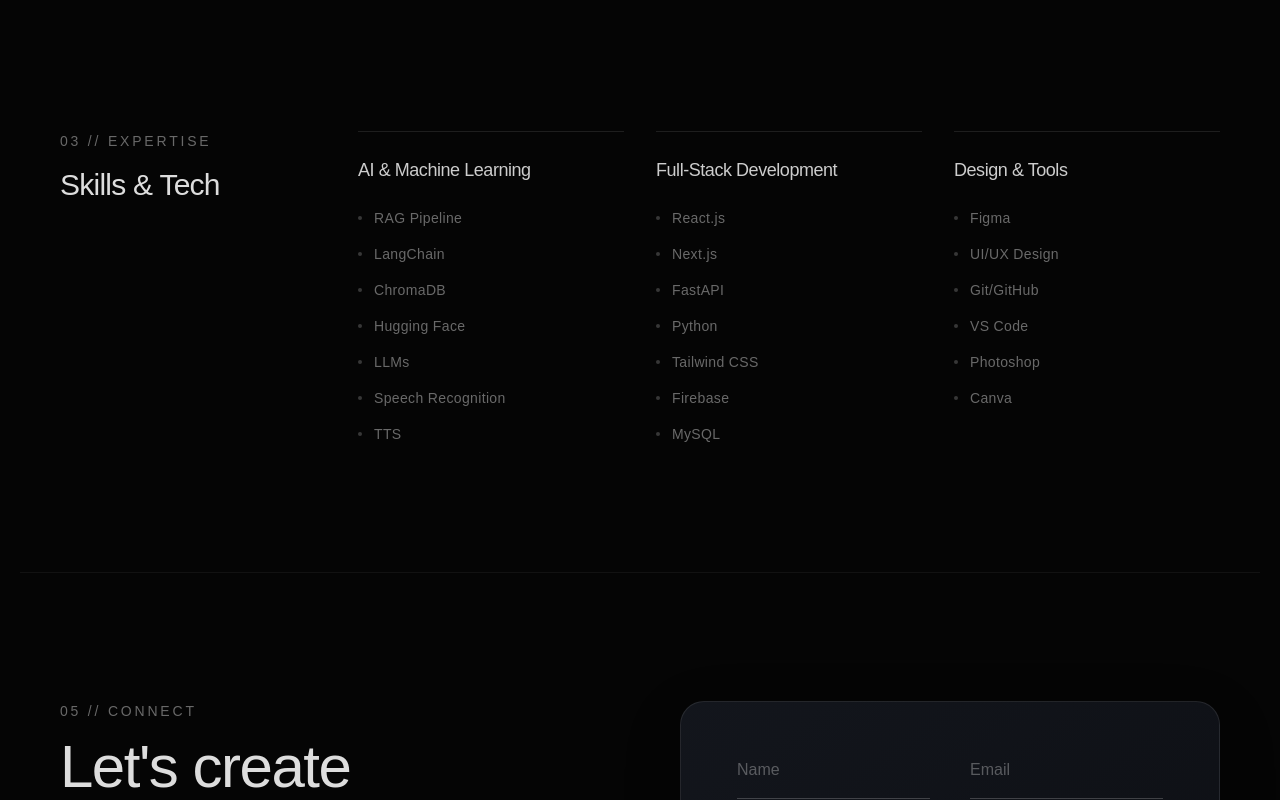
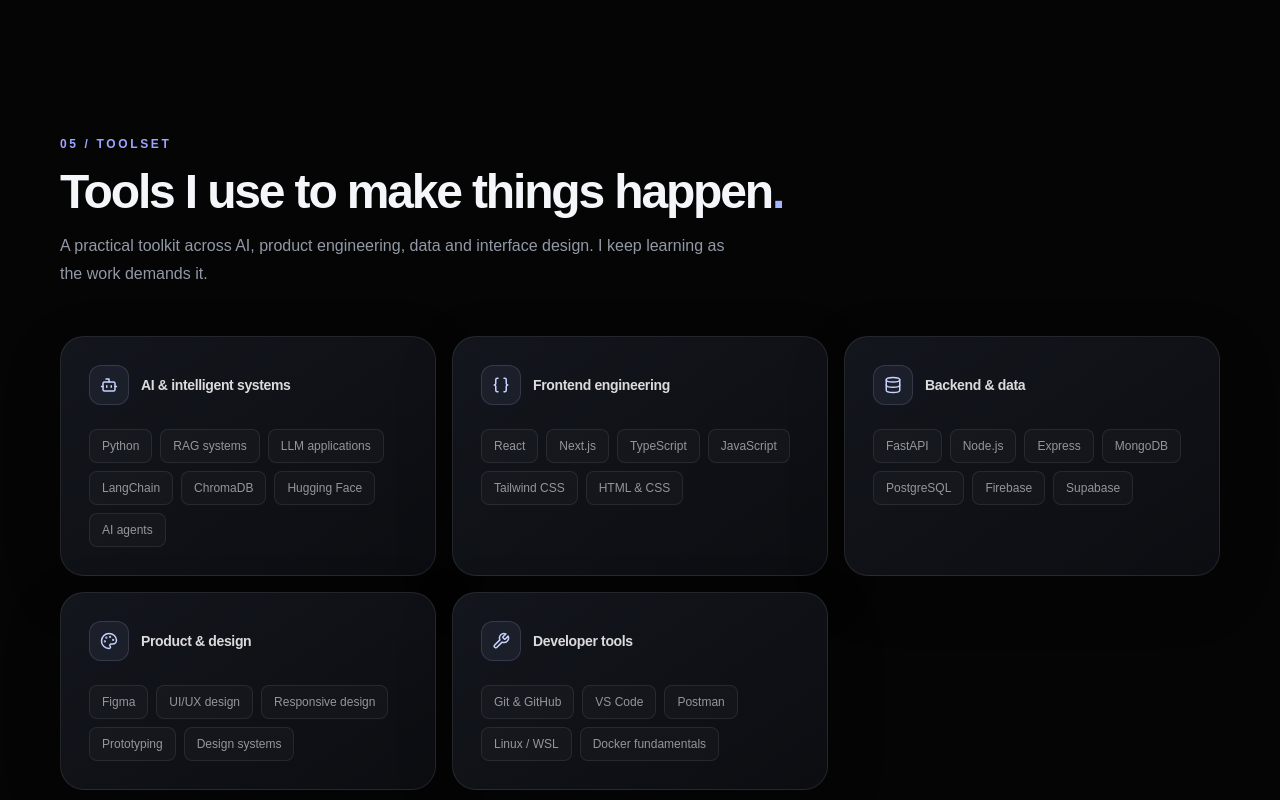
Before and after one commit to alchemist-sourav/souravportfoli, a React (Vite) app: page / in a window 1280 px wide. Shown: the part 6100-6900 px from the top of the page. Built offline with nearby package versions, Linux system fonts and the light colour scheme; a web font is replaced by a local one.

Commit message:
Refine portfolio story and contact experience

```diff
--- a/src/components/sections/Skills.jsx
+++ b/src/components/sections/Skills.jsx
@@ -1,60 +1,40 @@
 import React from 'react';
 import { motion } from 'framer-motion';
+import { Bot, Braces, Palette, Database, Wrench } from 'lucide-react';
 
-const Skills = () => {
 const skillCategories = [
-    {
-      title: "AI & Machine Learning",
-      skills: ["RAG Pipeline", "LangChain", "ChromaDB", "Hugging Face", "LLMs", "Speech Recognition", "TTS"]
-    },
-    {
-      title: "Full-Stack Development",
-      skills: ["React.js", "Next.js", "FastAPI", "Python", "Tailwind CSS", "Firebase", "MySQL"]
-    },
-    {
-      title: "Design & Tools",
-      skills: ["Figma", "UI/UX Design", "Git/GitHub", "VS Code", "Photoshop", "Canva"]
-    }
+  { title: 'AI & intelligent systems', icon: Bot, skills: ['Python', 'RAG systems', 'LLM applications', 'LangChain', 'ChromaDB', 'Hugging Face', 'AI agents'] },
+  { title: 'Frontend engineering', icon: Braces, skills: ['React', 'Next.js', 'TypeScript', 'JavaScript', 'Tailwind CSS', 'HTML & CSS'] },
+  { title: 'Backend & data', icon: Database, skills: ['FastAPI', 'Node.js', 'Express', 'MongoDB', 'PostgreSQL', 'Firebase', 'Supabase'] },
+  { title: 'Product & design', icon: Palette, skills: ['Figma', 'UI/UX design', 'Responsive design', 'Prototyping', 'Design systems'] },
+  { title: 'Developer tools', icon: Wrench, skills: ['Git & GitHub', 'VS Code', 'Postman', 'Linux / WSL', 'Docker fundamentals'] },
 ];
 
-  return (
+const Skills = () => (
   <section id="skills" className="section-padding">
-      <div className="grid grid-cols-1 lg:grid-cols-4 gap-12 lg:gap-8">
-        <motion.div
-          initial={{ opacity: 0, x: -20 }}
-          whileInView={{ opacity: 1, x: 0 }}
-          viewport={{ once: true }}
-          className="lg:col-span-1"
-        >
-          <h2 className="text-sm font-medium uppercase tracking-[0.2em] text-white/40 mb-4">03 // Expertise</h2>
-          <h3 className="text-3xl font-medium tracking-tight text-text/90">Skills & Tech</h3>
+    <motion.div initial={{ opacity: 0, y: 18 }} whileInView={{ opacity: 1, y: 0 }} viewport={{ once: true }} className="mb-12">
+      <p className="eyebrow">05 / Toolset</p>
+      <h2 className="section-heading">Tools I use to make things happen<span className="text-indigo-300">.</span></h2>
+      <p className="muted-copy mt-4 max-w-2xl leading-7">A practical toolkit across AI, product engineering, data and interface design. I keep learning as the work demands it.</p>
     </motion.div>
 
-        <div className="lg:col-span-3 grid grid-cols-1 md:grid-cols-3 gap-8">
-          {skillCategories.map((cat, idx) => (
-            <motion.div
-              key={cat.title}
-              initial={{ opacity: 0, y: 20 }}
-              whileInView={{ opacity: 1, y: 0 }}
-              viewport={{ once: true }}
-              transition={{ duration: 0.6, delay: idx * 0.1 }}
-              className="border-t border-white/10 pt-6"
-            >
-              <h4 className="text-lg font-medium mb-6 text-white/80">{cat.title}</h4>
-              <ul className="space-y-4">
-                {cat.skills.map(skill => (
-                  <li key={skill} className="text-white/40 font-light tracking-wide text-sm flex items-center gap-3">
-                    <span className="w-1 h-1 bg-white/20 rounded-full"></span>
-                    {skill}
-                  </li>
-                ))}
-              </ul>
+    <div className="grid gap-4 sm:grid-cols-2 xl:grid-cols-3">
+      {skillCategories.map((category, index) => {
+        const Icon = category.icon;
+        return (
+          <motion.div key={category.title} initial={{ opacity: 0, y: 18 }} whileInView={{ opacity: 1, y: 0 }} viewport={{ once: true }} transition={{ delay: index * .06 }} className="glass-card p-6 md:p-7">
+            <div className="flex items-center gap-3">
+              <span className="flex h-10 w-10 items-center justify-center rounded-xl border border-indigo-200/15 bg-indigo-300/[.07] text-indigo-200"><Icon size={18} /></span>
+              <h3 className="text-sm font-semibold text-white/85">{category.title}</h3>
+            </div>
+            <div className="mt-6 flex flex-wrap gap-2">
+              {category.skills.map((skill) => <span key={skill} className="rounded-lg border border-white/[.08] bg-white/[.025] px-3 py-2 text-xs text-white/55">{skill}</span>)}
+            </div>
           </motion.div>
-          ))}
-        </div>
+        );
+      })}
     </div>
   </section>
 );
-};
 
 export default Skills;
```
Lines whose indentation alone changed are shown as unchanged.
